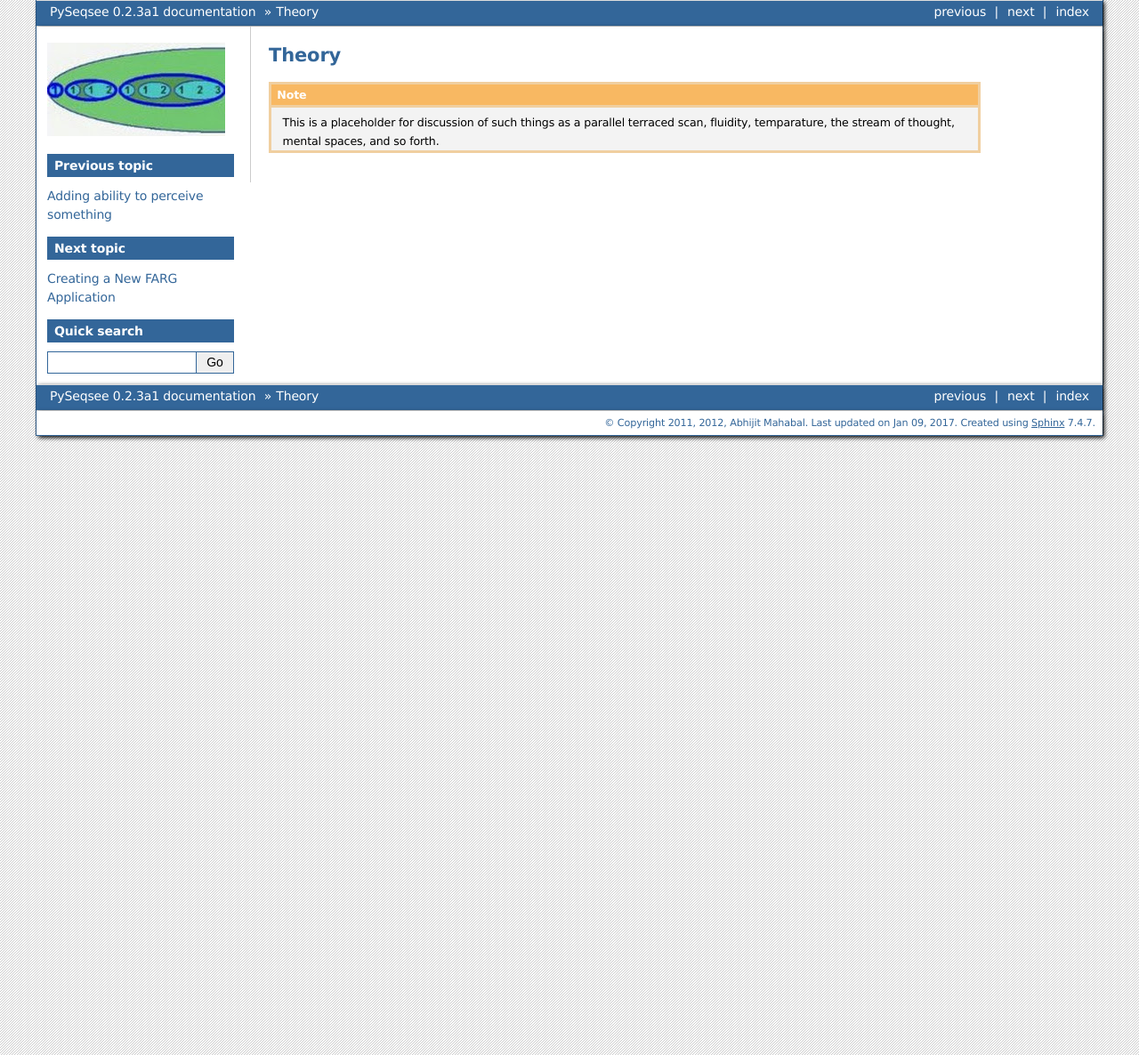
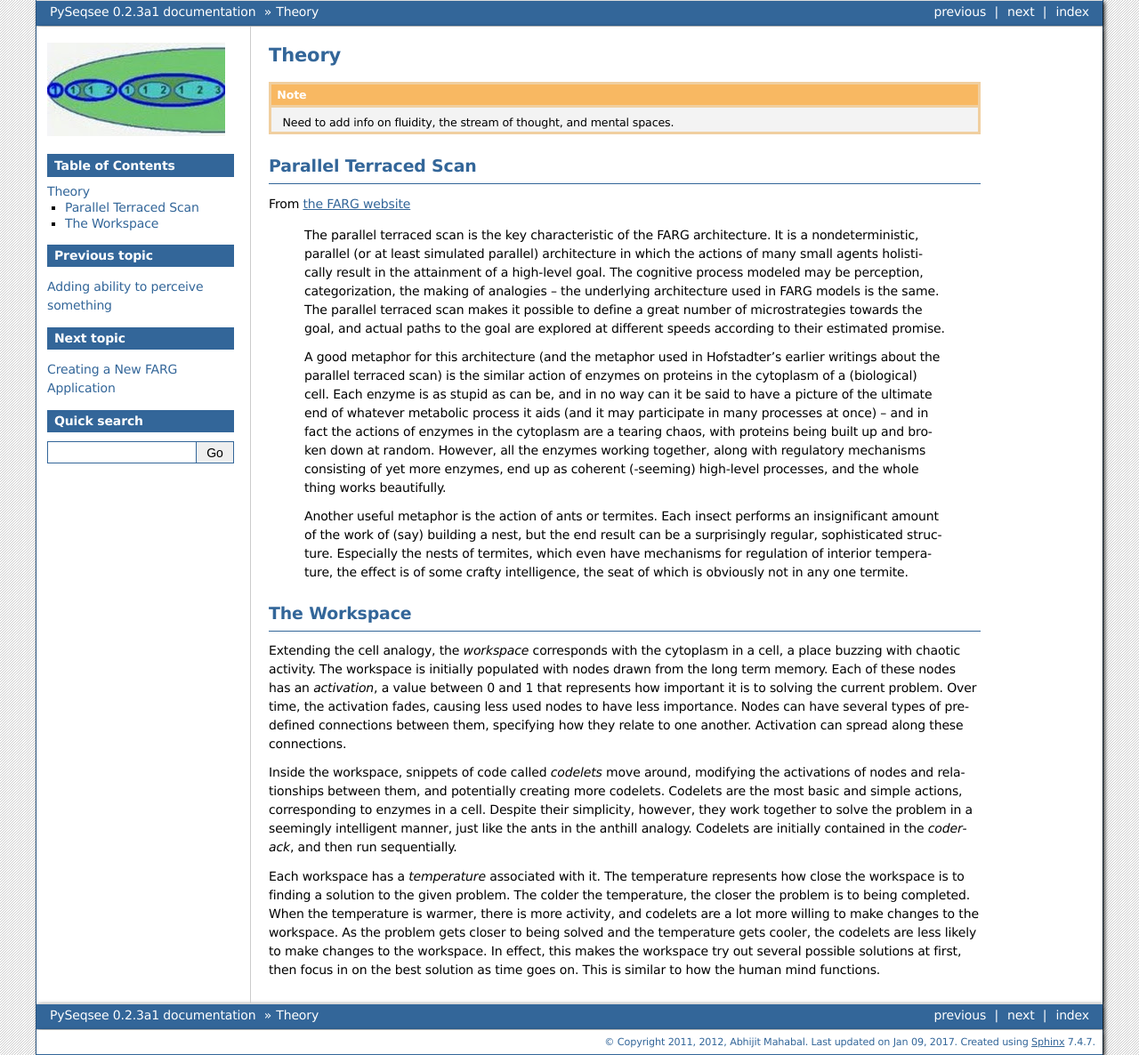
Before and after one commit to amahabal/PySeqsee, a Sphinx documentation site: the page built from docs/theory/theory_index.rst, in a window 1280 px wide. Shown: the whole page at 89% size. Built offline with Sphinx 7.4.7, drawn with Linux system fonts in a browser that asks for light colours; formulas are drawn with MathJax 3.

Commit message:
Added documentation on parallel terraced scan and workspace

```diff
--- a/docs/theory/theory_index.rst
+++ b/docs/theory/theory_index.rst
@@ -3,5 +3,22 @@ Theory
 
 .. note::
 
-  This is a placeholder for discussion of such things as a parallel terraced
-  scan, fluidity, temparature, the stream of thought, mental spaces, and so forth.
+  Need to add info on fluidity, the stream of thought, and mental spaces.
+
+Parallel Terraced Scan
+----------------------
+From `the FARG website <http://cogsci.indiana.edu/parallel.html>`_
+
+    The parallel terraced scan is the key characteristic of the FARG architecture. It is a nondeterministic, parallel (or at least simulated parallel) architecture in which the actions of many small agents holistically result in the attainment of a high-level goal. The cognitive process modeled may be perception, categorization, the making of analogies -- the underlying architecture used in FARG models is the same. The parallel terraced scan makes it possible to define a great number of microstrategies towards the goal, and actual paths to the goal are explored at different speeds according to their estimated promise.
+
+    A good metaphor for this architecture (and the metaphor used in Hofstadter's earlier writings about the parallel terraced scan) is the similar action of enzymes on proteins in the cytoplasm of a (biological) cell. Each enzyme is as stupid as can be, and in no way can it be said to have a picture of the ultimate end of whatever metabolic process it aids (and it may participate in many processes at once) -- and in fact the actions of enzymes in the cytoplasm are a tearing chaos, with proteins being built up and broken down at random. However, all the enzymes working together, along with regulatory mechanisms consisting of yet more enzymes, end up as coherent (-seeming) high-level processes, and the whole thing works beautifully.
+
+    Another useful metaphor is the action of ants or termites. Each insect performs an insignificant amount of the work of (say) building a nest, but the end result can be a surprisingly regular, sophisticated structure. Especially the nests of termites, which even have mechanisms for regulation of interior temperature, the effect is of some crafty intelligence, the seat of which is obviously not in any one termite.
+
+The Workspace
+-------------
+Extending the cell analogy, the *workspace* corresponds with the cytoplasm in a cell, a place buzzing with chaotic activity.  The workspace is initially populated with nodes drawn from the long term memory.  Each of these nodes has an *activation*, a value between 0 and 1 that represents how important it is to solving the current problem.  Over time, the activation fades, causing less used nodes to have less importance. Nodes can have several types of predefined connections between them, specifying how they relate to one another.  Activation can spread along these connections.
+
+Inside the workspace, snippets of code called *codelets* move around, modifying the activations of nodes and relationships between them, and potentially creating more codelets.  Codelets are the most basic and simple actions, corresponding to enzymes in a cell.  Despite their simplicity, however, they work together to solve the problem in a seemingly intelligent manner, just like the ants in the anthill analogy. Codelets are initially contained in the *coderack*, and then run sequentially.
+
+Each workspace has a *temperature* associated with it.  The temperature represents how close the workspace is to finding a solution to the given problem.  The colder the temperature, the closer the problem is to being completed.  When the temperature is warmer, there is more activity, and codelets are a lot more willing to make changes to the workspace.  As the problem gets closer to being solved and the temperature gets cooler, the codelets are less likely to make changes to the workspace.  In effect, this makes the workspace try out several possible solutions at first, then focus in on the best solution as time goes on.  This is similar to how the human mind functions.
```
